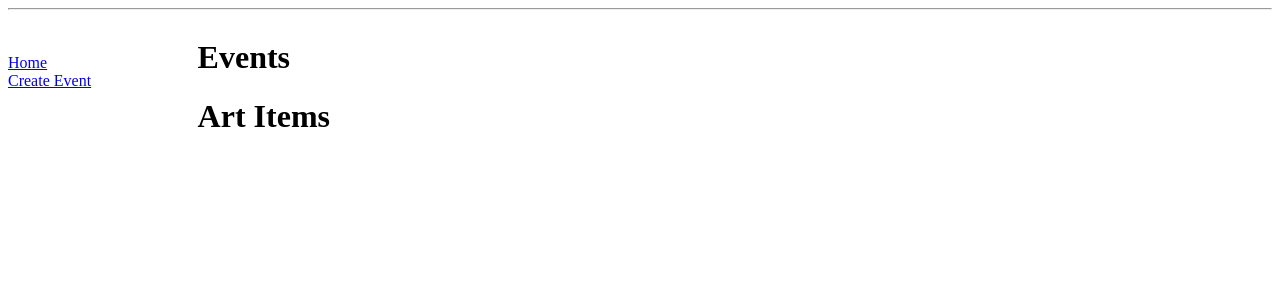
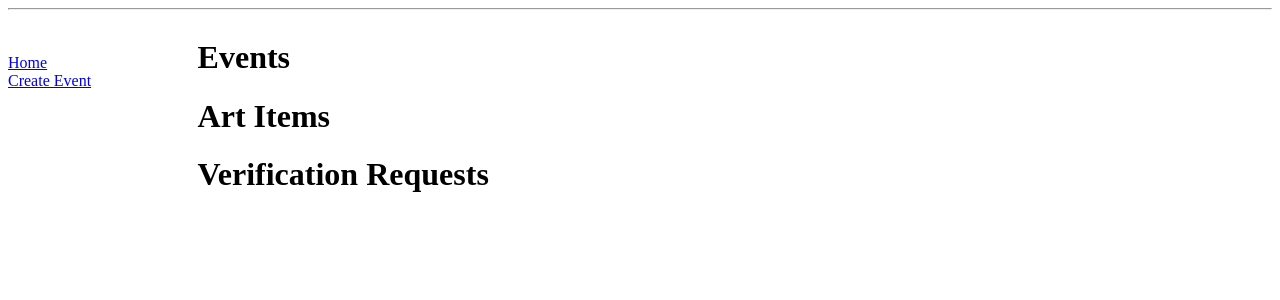
Before and after one commit to bounswe/bounswe2022group7, a Flask app: page / in a window 1280 px wide. Shown: the part 124-424 px from the top of the page. Run offline with Flask 2, Linux system fonts and the light colour scheme; the visitor is signed in with stand-in values (Sample User, id 1); data that the repository does not hold is empty.

Commit message:
verification requests will be showed in home page, templates were reviewed accordingly

```diff
--- a/practice-app/website/templates/base.html
+++ b/practice-app/website/templates/base.html
@@ -30,6 +30,10 @@
                     <form id="logoutForm">
                         <input type="button" value="Logout" onclick="logout()">
                     </form>
+
+                    <form id="requestVerificationForm">
+                        <input type="button" value="Be a verified user" onclick="requestVerification()">
+                    </form>
                 {% else %}
                     <a href={{ url_for('views.login') }}>Login</a>
                     <a href={{ url_for("views.signup") }}>Signup</a>
@@ -44,6 +48,30 @@
                     var formData = new FormData(form)
                     url = "/?query=" + encodeURIComponent(formData.get("query"))
                     window.location.assign(url)
+                }
+
+                function requestVerification() {
+                    var form = document.getElementById("requestVerificationForm")
+                    var formData = new FormData(form)
+                    url = "/api/verification/request"
+                    fetch(url, {
+                        method: "POST",
+                        body: {},
+                        headers: {
+                            "Content-type": "application/json; charset=UTF-8",
+                            Authorization: "Bearer " + "{{session["access_token"]}}"
+                        }
+                    }).then(response => {
+                        if (response.status == 409) {
+                            alert('You already have a pending request!')
+                        }
+
+                        if (response.status == 201) {
+                            response.json().then(request_data => {
+                                window.location.assign('/verification/' + request_data["id"])
+                            })
+                        }
+                    })
                 }
 
                 function logout() {
--- a/practice-app/website/templates/home.html
+++ b/practice-app/website/templates/home.html
@@ -27,6 +27,10 @@
         console.log(art_item_data)
     }
 
+    function display_verification_request(request_data) {
+        add_element("div", `<a href=/verification/${request_data["id"]}>${request_data["id"]}</a>`)
+    }
+
     var url = "/api/search"
 
     href = window.location.href
@@ -45,6 +49,8 @@
                     json["events"].forEach(display_event)
                     add_element("h1", "Art Items")
                     json["art_items"].forEach(display_art_item)
+                    add_element("h1", "Verification Requests")
+                    json["verification_requests"].forEach(display_verification_request)
                 })
             }
     }).catch(err => {
```
